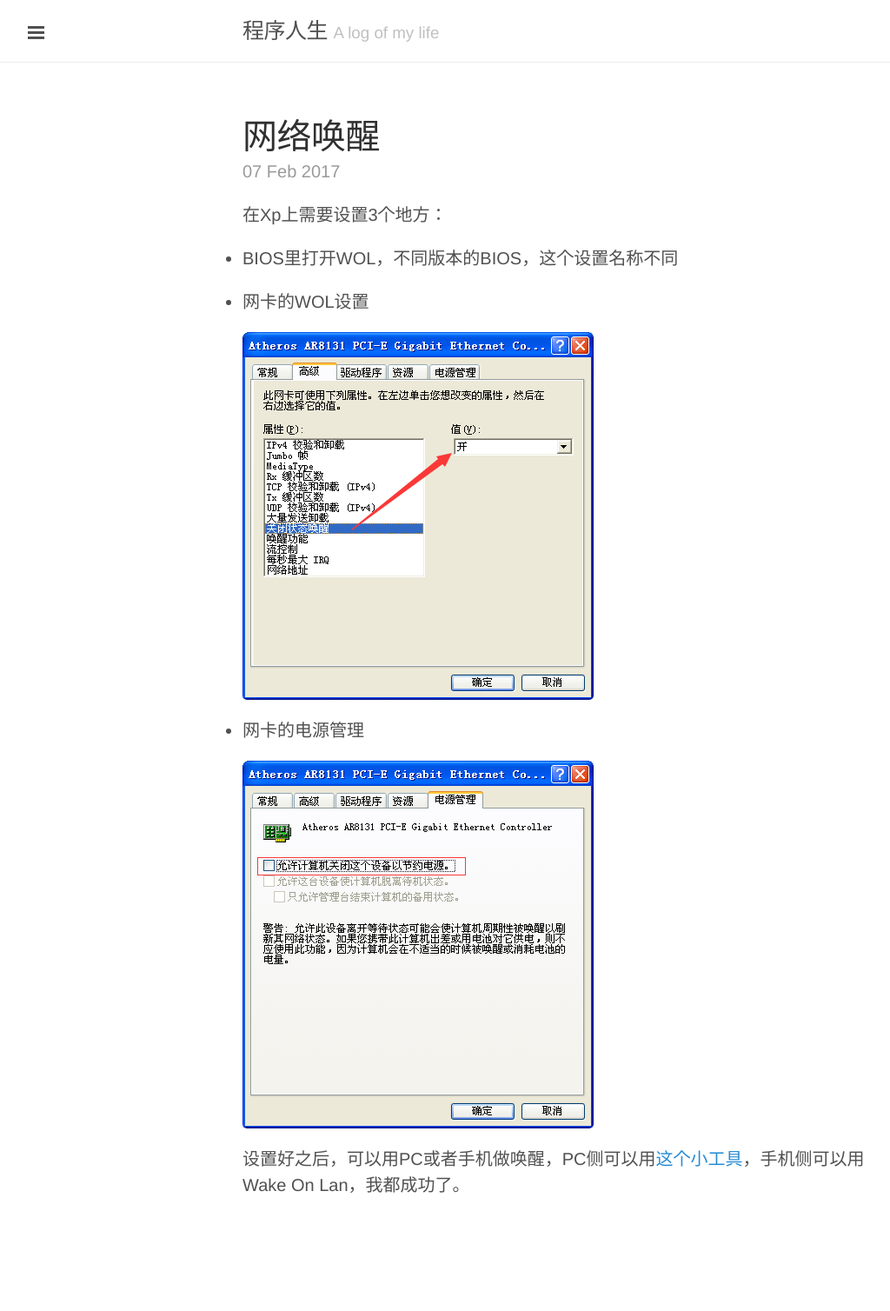
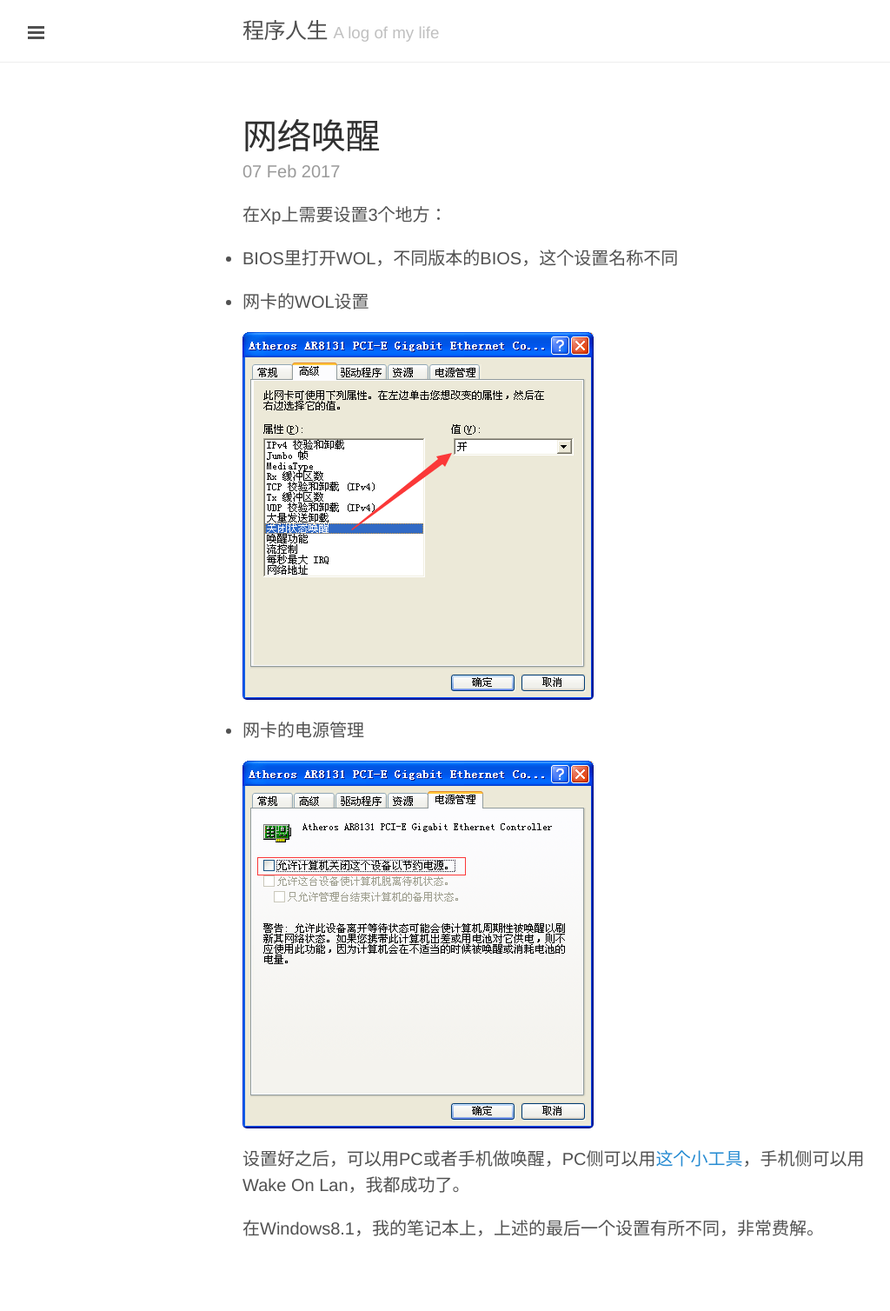
Before and after one commit to liuzhongshu/liuzhongshu.github.io, a Jekyll site: the page built from _posts/2017-02-07-wol.markdown, in a window 1280 px wide. Shown: the whole page at 87% size, without its empty margins (1-1025 px from the left). Built offline with Jekyll 4.4.1, drawn with Linux system fonts in a browser that asks for light colours; comment, search, counter and statistics services are not loaded; before the commit the page ends 1458 px from its top, so only the background shows below that.

Commit message:
Update 2017-02-07-wol.markdown

```diff
--- a/_posts/2017-02-07-wol.markdown
+++ b/_posts/2017-02-07-wol.markdown
@@ -18,3 +18,5 @@
 ![](/public/images/2017/lan-wol-2.png)
 
 设置好之后，可以用PC或者手机做唤醒，PC侧可以用[这个小工具](http://www.nirsoft.net/utils/wake_on_lan.html)，手机侧可以用Wake On Lan，我都成功了。
+
+在Windows8.1，我的笔记本上，上述的最后一个设置有所不同，非常费解。
```
